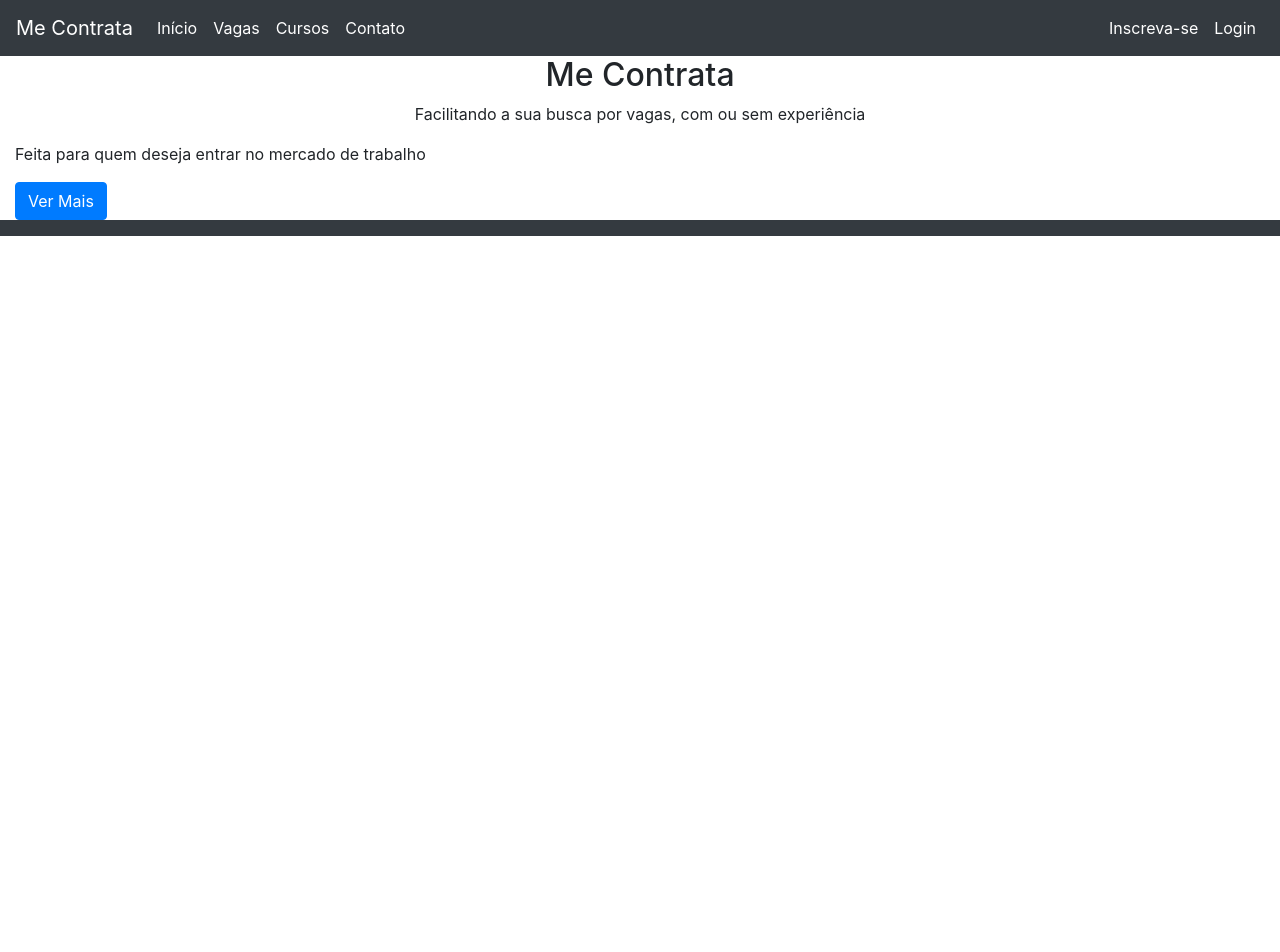
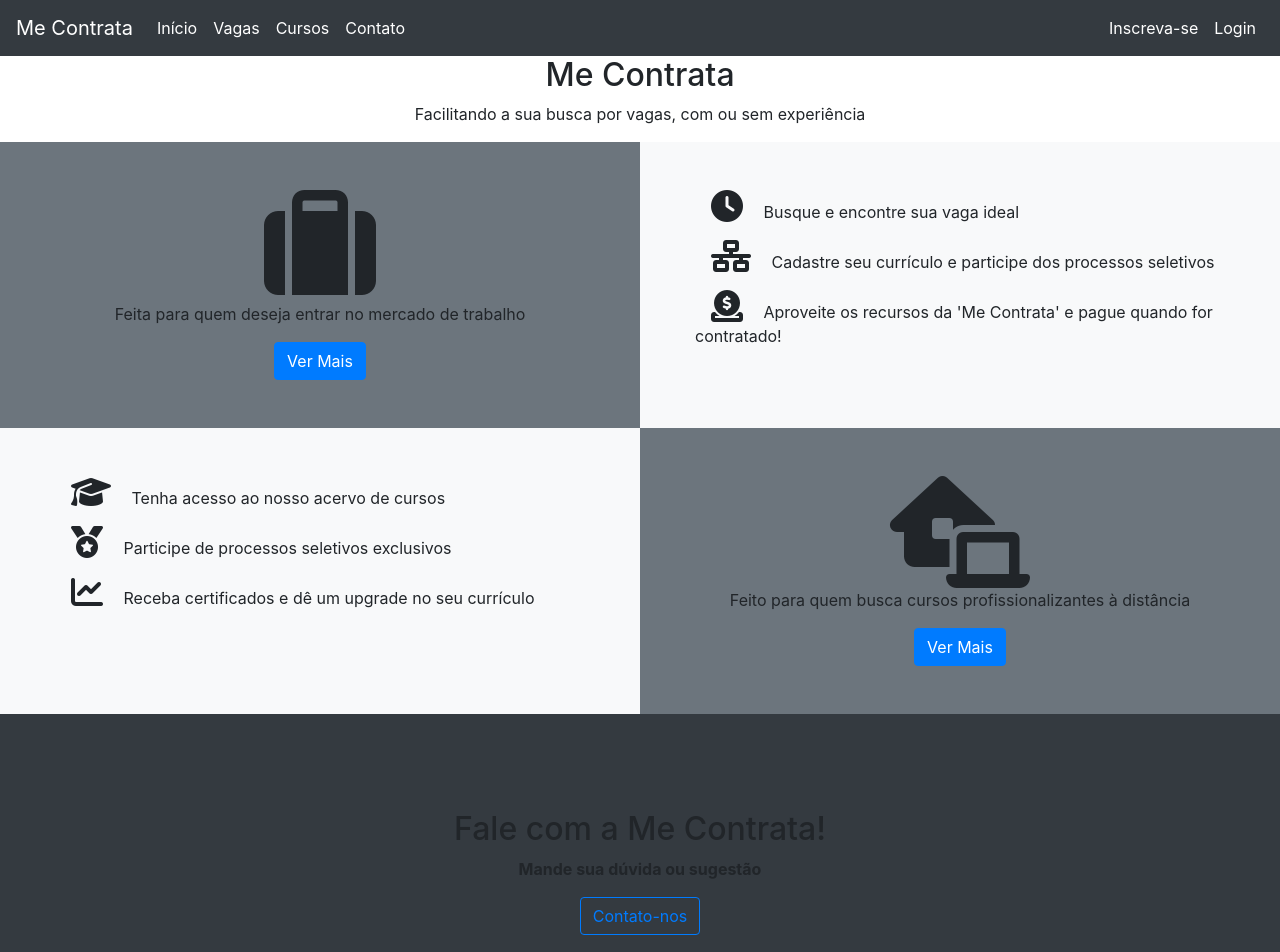
Before and after one commit to PedroSalvino/projeto-me-contrata-2021, an Angular app: page / in a window 1280 px wide. Shown: the top 952 px of the page. Before the commit the page ends 800 px from the top, so only its background shows below. Built offline with nearby package versions, Linux system fonts and the light colour scheme.

Commit message:
estrutura da home

```diff
--- a/src/app/footer/footer.component.css
+++ b/src/app/footer/footer.component.css
@@ -0,0 +1,6 @@
+ul {
+  display: flex;
+}
+li {
+  margin: 0 20px;
+}
--- a/src/app/footer/footer.component.html
+++ b/src/app/footer/footer.component.html
@@ -1,8 +1,22 @@
 <footer class="container-fluid bg-dark navbar-dark">
   <div class="row">
     <div class="col-md-4">
-      <ul class="navbar-nav">
-        <li class="nav-item"><a class="nav-link"></a></li>
+      <ul>
+        <li>
+          <a>
+            <i class="fab fa-instagram fa-3x"></i>
+          </a>
+        </li>
+        <li>
+          <a>
+            <i class="fab fa-facebook fa-3x"></i>
+          </a>
+        </li>
+        <li>
+          <a>
+            <i class="fab fa-linkedin fa-3x"></i>
+          </a>
+        </li>
       </ul>
     </div>
   </div>
--- a/src/app/home/home.component.html
+++ b/src/app/home/home.component.html
@@ -9,26 +9,72 @@
   </div>
   <!--  -->
   <div class="row">
-    <div class="col">
+    <div class="col text-center py-5 bg-secondary">
+      <i class="fas fa-suitcase fa-7x"></i>
       <p>Feita para quem deseja entrar no mercado de trabalho</p>
       <button class="btn btn-primary">Ver Mais</button>
     </div>
-    <div class="col">
-      <!-- Bloco 2 -->
+    <div class="col py-5 bg-light">
+      <ul class="my-auto mx-auto">
+        <li>
+          <p>
+            <i class="fas fa-clock fa-2x mx-3"></i>
+            Busque e encontre sua vaga ideal
+          </p>
+        </li>
+        <li>
+          <p>
+            <i class="fas fa-network-wired fa-2x mx-3"></i>
+            Cadastre seu currículo e participe dos processos seletivos
+          </p>
+        </li>
+        <li>
+          <p>
+            <i class="fas fa-donate fa-2x mx-3"></i>
+            Aproveite os recursos da 'Me Contrata' e pague quando for
+            contratado!
+          </p>
+        </li>
+      </ul>
     </div>
   </div>
   <div class="row">
-    <div class="col">
-      <!-- Bloco 3 -->
+    <div class="col py-5 bg-light">
+      <ul class="my-auto mx-auto">
+        <li>
+          <p>
+            <i class="fas fa-graduation-cap fa-2x mx-3"></i>
+            Tenha acesso ao nosso acervo de cursos
+          </p>
+        </li>
+        <li>
+          <p>
+            <i class="fas fa-medal fa-2x mx-3"></i>
+            Participe de processos seletivos exclusivos
+          </p>
+        </li>
+        <li>
+          <p>
+            <i class="fas fa-chart-line fa-2x mx-3"></i>
+            Receba certificados e dê um upgrade no seu currículo
+          </p>
+        </li>
+      </ul>
     </div>
-    <div class="col">
-      <!-- Bloco 4 -->
+    <div class="col text-center py-5 bg-secondary">
+      <i class="fas fa-laptop-house fa-7x"></i>
+      <p>Feito para quem busca cursos profissionalizantes à distância</p>
+      <button class="btn btn-primary">Ver Mais</button>
     </div>
   </div>
-  <div class="row">
-    <div class="col-md-8">
-      <!--  -->
+  <div class="row py-5 bg-dark">
+    <div class="col text-center my-5">
+      <h2>Fale com a Me Contrata!</h2>
+      <strong>Mande sua dúvida ou sugestão</strong>
+
+      <div class="">
+        <button class="btn btn-outline-primary my-3">Contato-nos</button>
+      </div>
     </div>
-    <div class="col"></div>
   </div>
 </div>
--- a/src/index.html
+++ b/src/index.html
@@ -18,6 +18,10 @@
       integrity="sha384-Piv4xVNRyMGpqkS2by6br4gNJ7DXjqk09RmUpJ8jgGtD7zP9yug3goQfGII0yAns"
       crossorigin="anonymous"
     ></script>
+    <script
+      src="https://kit.fontawesome.com/8e58714a3b.js"
+      crossorigin="anonymous"
+    ></script>
     <title>Me Contrata | Site de Vagas e Cursos profissionalizantes</title>
   </head>
   <body>
--- a/src/styles.css
+++ b/src/styles.css
@@ -10,3 +10,7 @@
 .bg-claro {
   background-color: #f7f9f9;
 }
+
+ul {
+  list-style-type: none;
+}
```
